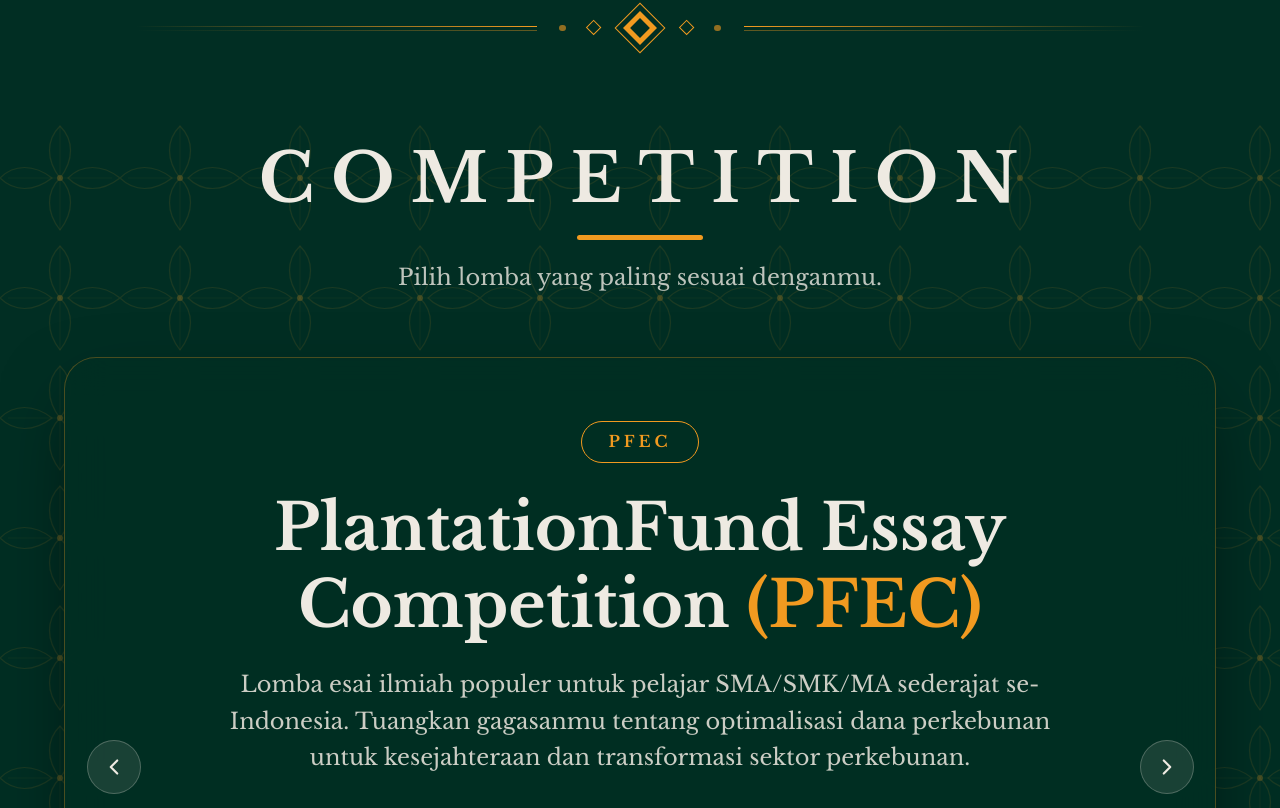
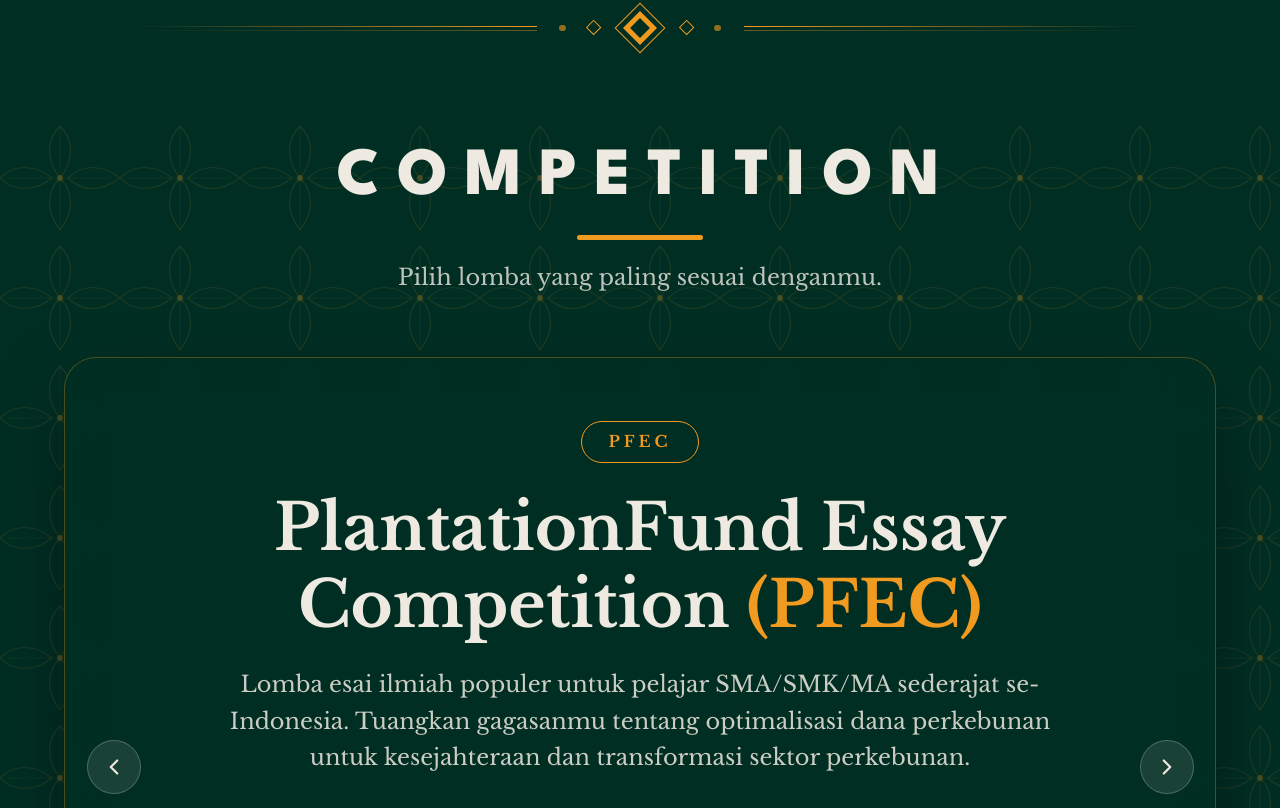
Before and after one commit to Stefanfoxa/Tfest, a React (Vite) app in the folder Tfest/: page / in a window 1280 px wide. Shown: the part 1692-2500 px from the top of the page. Built offline with nearby package versions, Linux system fonts and the light colour scheme.

Commit message:
Update tailwind.config.js

```diff
--- a/Tfest/tailwind.config.js
+++ b/Tfest/tailwind.config.js
@@ -26,6 +26,8 @@ export default {
       fontFamily: {
         // Libre Baskerville hanya memuat 0-9, ditaruh paling depan agar semua angka memakainya.
         display: ['"Libre Baskerville"', '"The Season"', '"Cormorant Garamond"', 'Georgia', 'serif'],
+        // League Spartan: judul bagian di antara divider.
+        spartan: ['"League Spartan"', 'system-ui', 'sans-serif'],
         sans: ['"Libre Baskerville"', 'Poppins', 'system-ui', 'sans-serif'],
       },
       boxShadow: {
```
